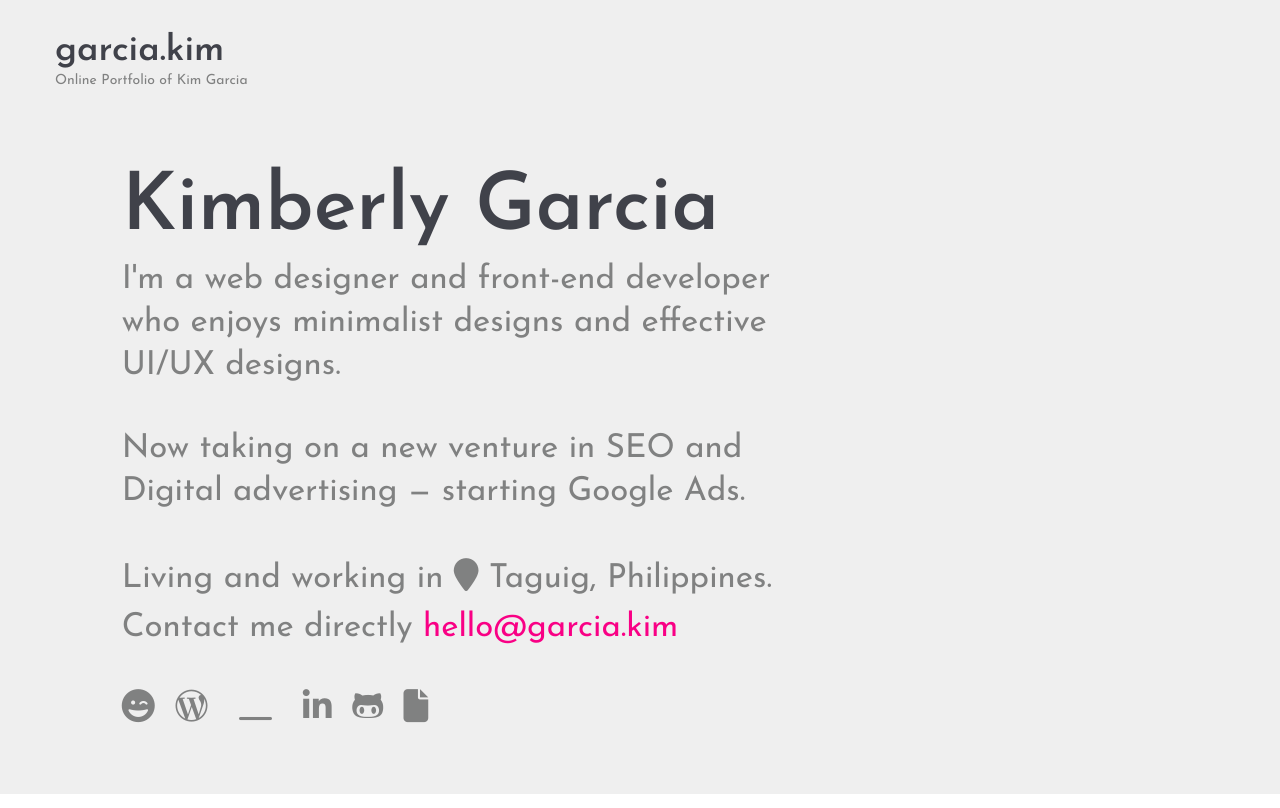
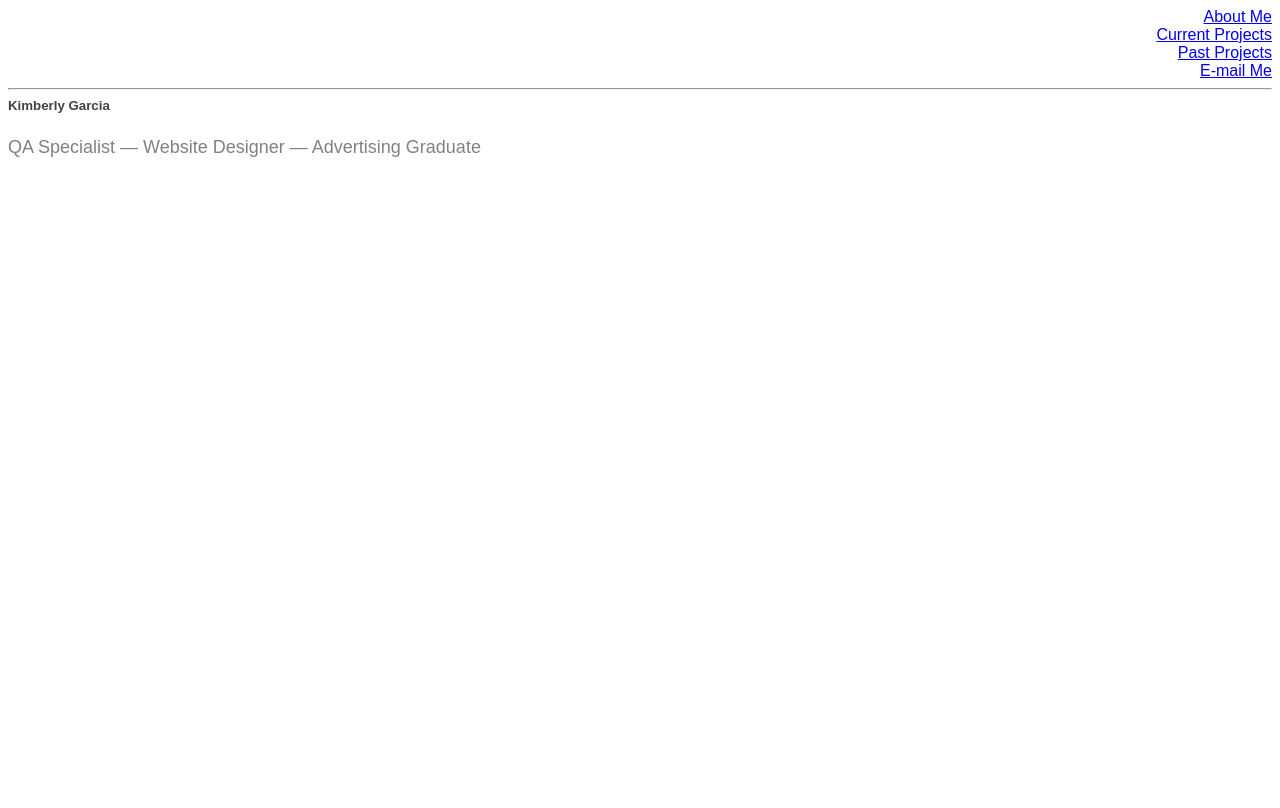
Before and after one commit to garciakim/garciakim.github.io, a plain HTML site: page index.html in a window 1280 px wide. Drawn offline with nearby package versions, Linux system fonts and the light colour scheme; a web font is replaced by a local one.

Commit message:
Add files via upload

```diff
--- a/index.html
+++ b/index.html
@@ -1,138 +1,46 @@
 <!DOCTYPE html>
 <html lang="en">
 <head>
-	<title>Kimberly Garcia | Web Designer - Front-end Developer | Online Portfolio of Kim Garcia</title>
 	<meta charset="UTF-8">
-	<meta name="description" content="Kim Garcia | Web Designer - Front-end Developer">
-	<meta name="keywords" content="Kimberly, Garcia, Website, Design, Development, Responsive Web Design, Wordpress, Philippines">
 	<meta name="viewport" content="width=device-width, initial-scale=1.0">
-	<meta name="google-site-verification" content="LSTUxQ9QI6HJAPhHqCPNPog0JveAf-oqw_NEBeMkNPs" />
+	<!-- Meta and other shenanigans -->
+	<title>Kimberly Garcia | Web Designer - Front-end Developer </title>
+	<meta name="description" content="Online Portfolio of Kimberly Garcia">
+	<meta name="keywords" content="Kimberly, Garcia, Website, Design, Development, Front-end, Responsive Web Design, Philippines">
+	<meta name="viewport" content="width=device-width, initial-scale=1.0">
 	<meta name="revisit-after" content="25 days">
 	<meta name="robots" content="index, follow"/>
+	<meta name="google-site-verification" content="LSTUxQ9QI6HJAPhHqCPNPog0JveAf-oqw_NEBeMkNPs" />
 
-	<!-- Adsense -->
-	<!-- Global site tag (gtag.js) - Google Analytics -->
-	<script async src="https://www.googletagmanager.com/gtag/js?id=UA-128916001-1"></script>
-	<script>
-	  window.dataLayer = window.dataLayer || [];
-	  function gtag(){dataLayer.push(arguments);}
-	  gtag('js', new Date());
 
-	  gtag('config', 'UA-128916001-1');
-	</script>
-
-	<script async src="//pagead2.googlesyndication.com/pagead/js/adsbygoogle.js"></script>
-	<script>
-		(adsbygoogle = window.adsbygoogle || []).push({
-			google_ad_client: "ca-pub-3806738419464203",
-			enable_page_level_ads: true
-		});
-	</script>
-
-	<!-- Favicon -->
+	<!-- Scripts and stuffs -->
+	<link rel="preconnect" href="https://fonts.googleapis.com" crossorigin>
+	<link rel="preconnect" href="https://fonts.gstatic.com" crossorigin>
+	<link href="https://fonts.googleapis.com/css2?family=Playfair+Display:ital,wght@1,500&family=Source+Sans+Pro:wght@300&display=swap" rel="stylesheet">
+	<link rel="stylesheet" href="https://cdnjs.cloudflare.com/ajax/libs/animate.css/4.1.1/animate.min.css" crossorigin>
+	<link rel="stylesheet" href="css/style.css"/>
 	<link href="img/favicon.ico" rel="shortcut icon"/>
-
-	<!-- Fonts -->
-	<script src="https://kit.fontawesome.com/dd475e1afd.js"></script>
-	<link href="https://fonts.googleapis.com/css?family=Josefin+Sans:300,400,600,700&display=swap" rel="stylesheet">
-
-	<!-- Scripts -->
-	<script
-	  	src="https://code.jquery.com/jquery-3.4.1.js"
-	  	integrity="sha256-WpOohJOqMqqyKL9FccASB9O0KwACQJpFTUBLTYOVvVU="
-	  	crossorigin="anonymous"></script>
-	<script>
-		$(window).on('load', function() {
-			/*------------------
-				Preloder
-			--------------------*/
-			$(".loader").fadeOut();
-			$("#preloder").delay(400).fadeOut("slow");
-
-		});
-	</script>
-	<script
-		src="https://stackpath.bootstrapcdn.com/bootstrap/4.3.1/js/bootstrap.min.js"
-		integrity="sha384-JjSmVgyd0p3pXB1rRibZUAYoIIy6OrQ6VrjIEaFf/nJGzIxFDsf4x0xIM+B07jRM"
-		crossorigin="anonymous">
-	</script>
-
-	<!-- Stylesheets -->
-	<link href="https://stackpath.bootstrapcdn.com/bootstrap/4.3.1/css/bootstrap.min.css" rel="stylesheet" integrity="sha384-ggOyR0iXCbMQv3Xipma34MD+dH/1fQ784/j6cY/iJTQUOhcWr7x9JvoRxT2MZw1T" crossorigin="anonymous">
-	<link rel="stylesheet" href="css/style.css"/>
+	<script async src="css/typingtext.js"></script>
 
 </head>
 <body>
-	<!-- Page Preloder -->
-	<div id="preloder">
-		<div class="loader"></div>
+	<div class="main animate__animated animate__fadeIn animate__slower" >
+		<div class="menu" align="right">
+			<ul>
+				<li><a href="https://www.linkedin.com/in/ktgarcia/" alt="LinkedIn page" target="_blank"  data="haslink">About Me</a></li>
+				<li><a href="https://github.com/lainette?tab=repositories" target="_blank" data="haslink">Current Projects</a></li>
+				<li><a href="https://github.com/lainette?tab=projects" target="_blank" data="haslink">Past Projects</a></li>
+				<li><a href="matilto:hello@garcia.kim" data="haslink">E-mail Me</a></li>
+			</ul>
+		</div>
+		<div class="content">
+		 <h3 id="typedtext"></h3>
+		</div>
 	</div>
-
-	<!-- Header section start -->
-	<header class="header-section">
-		<div class="container-fluid">
-			<div class="row">
-				<div class="col-sm-12">
-					<div class="site-logo">
-						<h2><a href="https://garcia.kim/">garcia.kim</a></h2>
-						<p>Online Portfolio of Kim Garcia</p>
-					</div>
-				</div>
-			</div>
-		</div>
-	</header>
-	<!-- Header section end -->
-
-	<!-- Hero section start -->
-	<section class="hero-section spad">
-		<div class="container-fluid">
-			<div class="row">
-				<div class="col-xl-10 offset-xl-1">
-					<div class="row">
-						<div class="col-lg-8">
-							<div class="hero-text">
-								<h2>Kimberly Garcia</h2>
-								<p>I'm a web designer and front-end developer who enjoys minimalist designs and effective UI/UX designs.</p>
-								<br>
-								<p>Now taking on a new venture in SEO and Digital advertising — starting Google Ads.</p>
-							</div>
-							<div class="hero-info">
-								<!-- <h2>General Info</h2> -->
-								<ul>
-									<li>Living and working in <a class="map" href="https://www.google.com/maps/@14.5516999,121.0505157,15z"><i class="fas fa-map-marker"></i></a> Taguig, Philippines.</li>
-									<li>Contact me directly <a class="email" href="mailto:hello@garcia.kim">hello@garcia.kim</a></li>
-									<li>
-										<div class="social-link-warp">
-											<div class="social-links">
-												<a href="https://garcia.kim"><i class="fas fa-grin-wink"></i></a>
-												<a href="https://blog.garcia.kim"><i class="fab fa-wordpress-simple"></i></a>
-												<a>&nbsp;<i class="far fa-window-minimize" style="line-height:30px;"></i></i>&nbsp;</a>
-												<a href="https://www.linkedin.com/in/ktgarcia"><i class="fab fa-linkedin-in"></i></a>
-												<a href="https://github.com/lainette"><i class="fab fa-github-alt"></i></a>
-												<a href="https://bit.ly/kgarcia-resume2019"><i class="fas fa-file"></i></a>
-											</div>
-										</div>
-
-									</li>
-								</ul>
-							</div>
-						</div>
-						<div class="col-lg-2">
-							<figure class="hero-image">
-								&nbsp;
-							</figure>
-						</div>
-					</div>
-				</div>
-			</div>
-		</div>
-	</section>
-	<!-- Hero section end -->
-
-	<!-- Footer section start -->
-	<footer>
-
-	</footer>
-	<!-- Footer section end -->
+	<div class="footer animate__animated animate__fadeIn animate__slower" >
+		<hr>
+		<h5>Kimberly Garcia</h5>
+		<p class="some-tagline">QA Specialist — Website Designer — Advertising Graduate</p>
+	</div>
 </body>
 </html>
```
Also changed, not shown: 3 other files.
